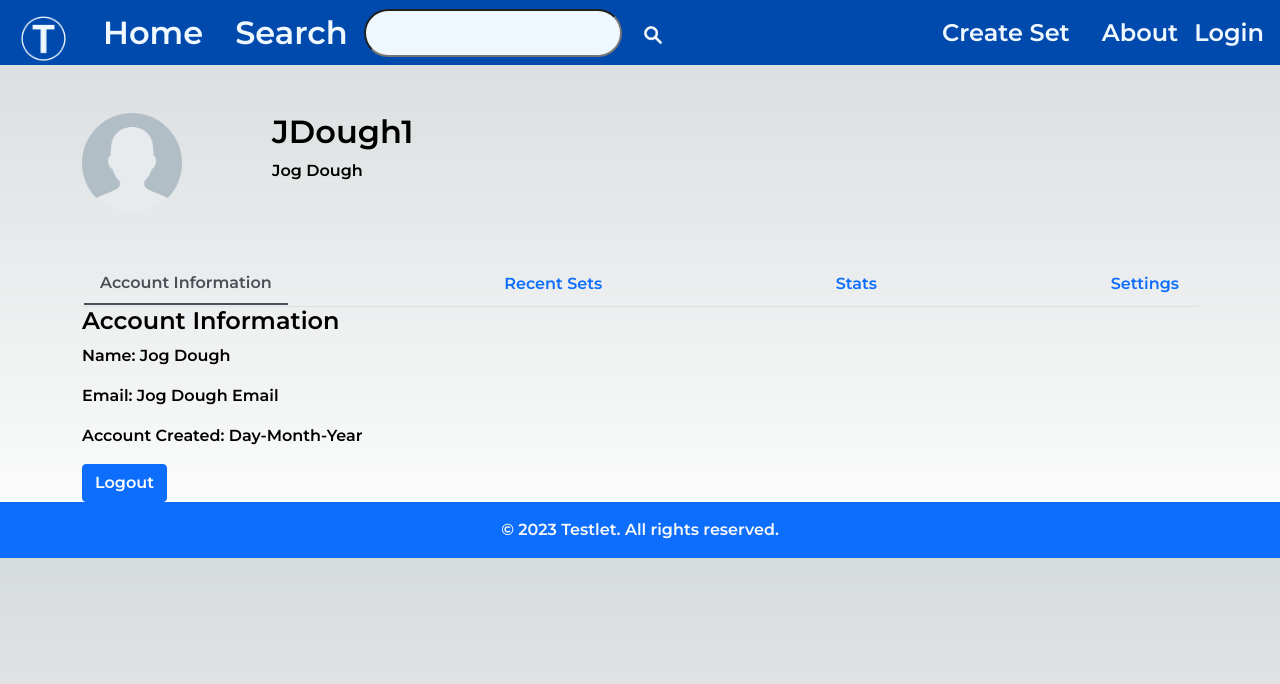
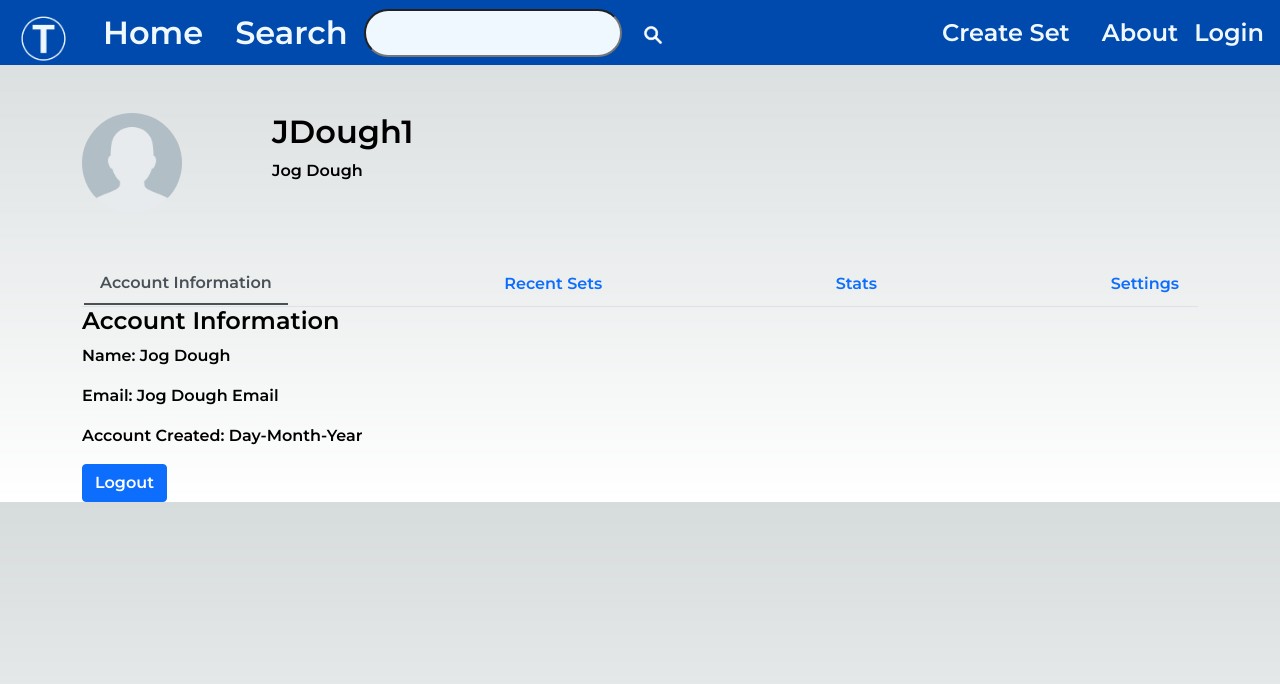
Before and after one commit to izakrobles/testlet, a Next.js app in the folder testlet/: page /account in a window 1280 px wide. Shown: the top 684 px of the page. Built offline with nearby package versions, Linux system fonts and the light colour scheme.

Commit message:
last draft for this branch, changing color to white

```diff
--- a/testlet/pages/account.js
+++ b/testlet/pages/account.js
@@ -64,10 +64,6 @@ const Account = () => {
 
           <Button onClick={handleLogout}>Logout</Button>
         </Container>
-
-        <footer className="foot bg-primary text-light text-center py-3">
-          <p className="mb-0">&copy; 2023 Testlet. All rights reserved.</p>
-        </footer>
       </div>
     </>
   );
```
